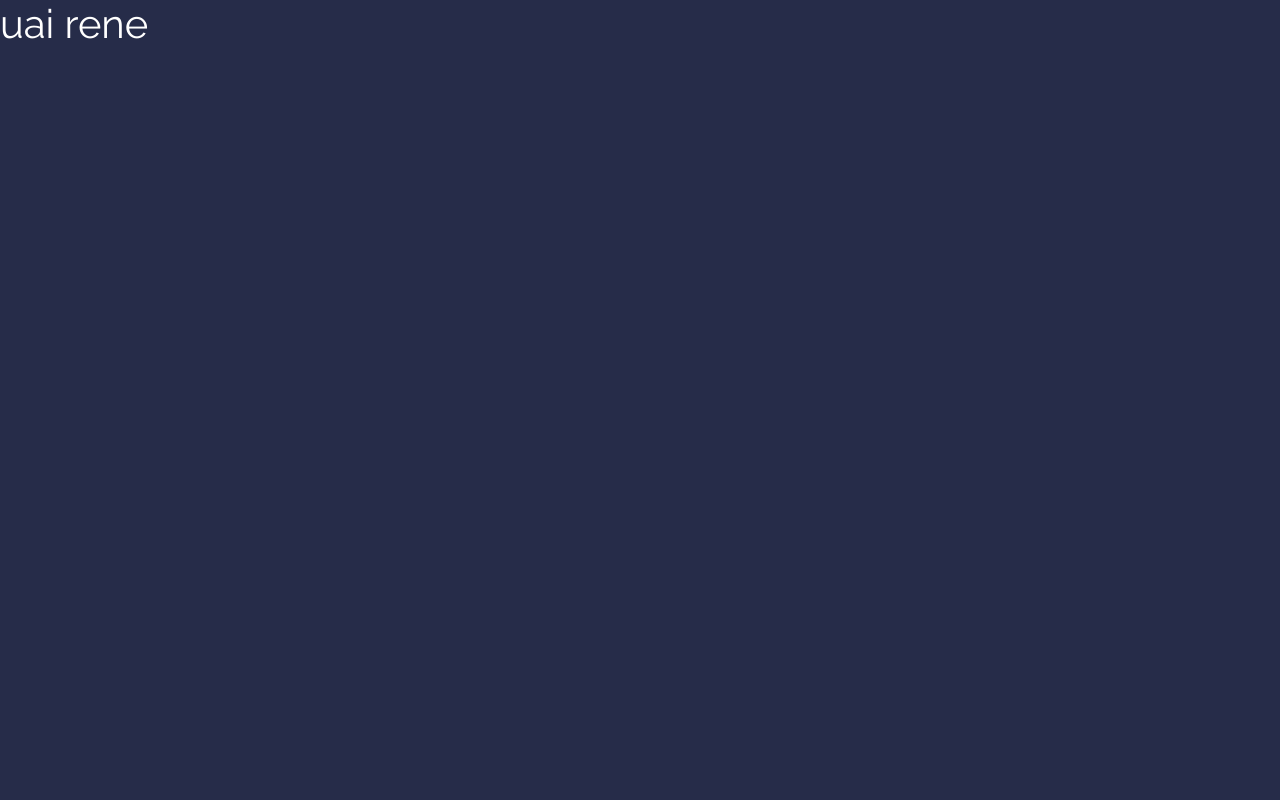
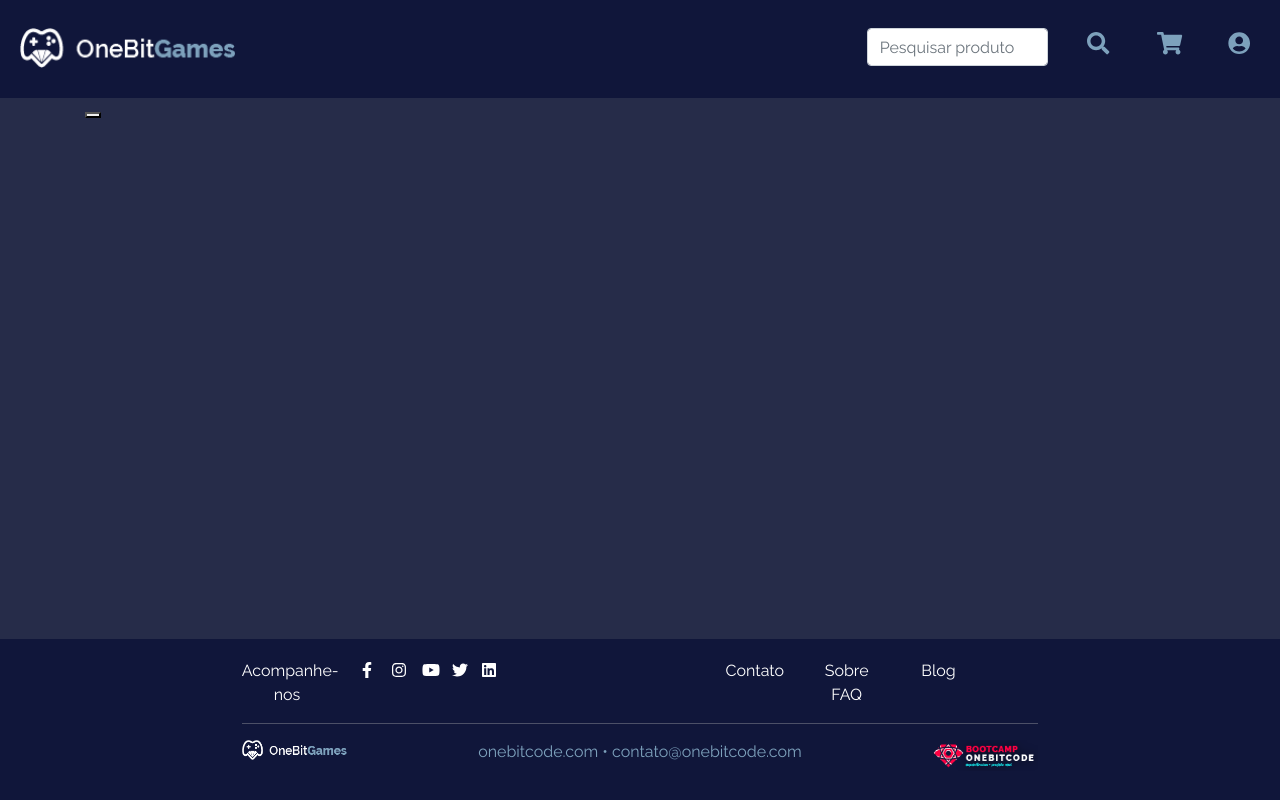
Before and after one commit to mploureno/ecommerce-web, a Next.js app: page / in a window 1280 px wide. Built offline with nearby package versions, Linux system fonts and the light colour scheme.

Commit message:
import main component and add useRouter just for now

```diff
--- a/pages/index.tsx
+++ b/pages/index.tsx
@@ -1,7 +1,16 @@
 import React from 'react';
+import MainComponent from '../components/shared/MainComponent';
+import { useRouter } from 'next/router';
 
 const Home: React.FC = () => {
-  return <h1>uai rene</h1>
+  const router = useRouter();
+
+  return (
+    <MainComponent>
+      <button onClick={ () => router.push('Auth/Login') }>
+      </button>
+    </MainComponent>
+  )
 }
 
-export default Home
+export default Home;
```
